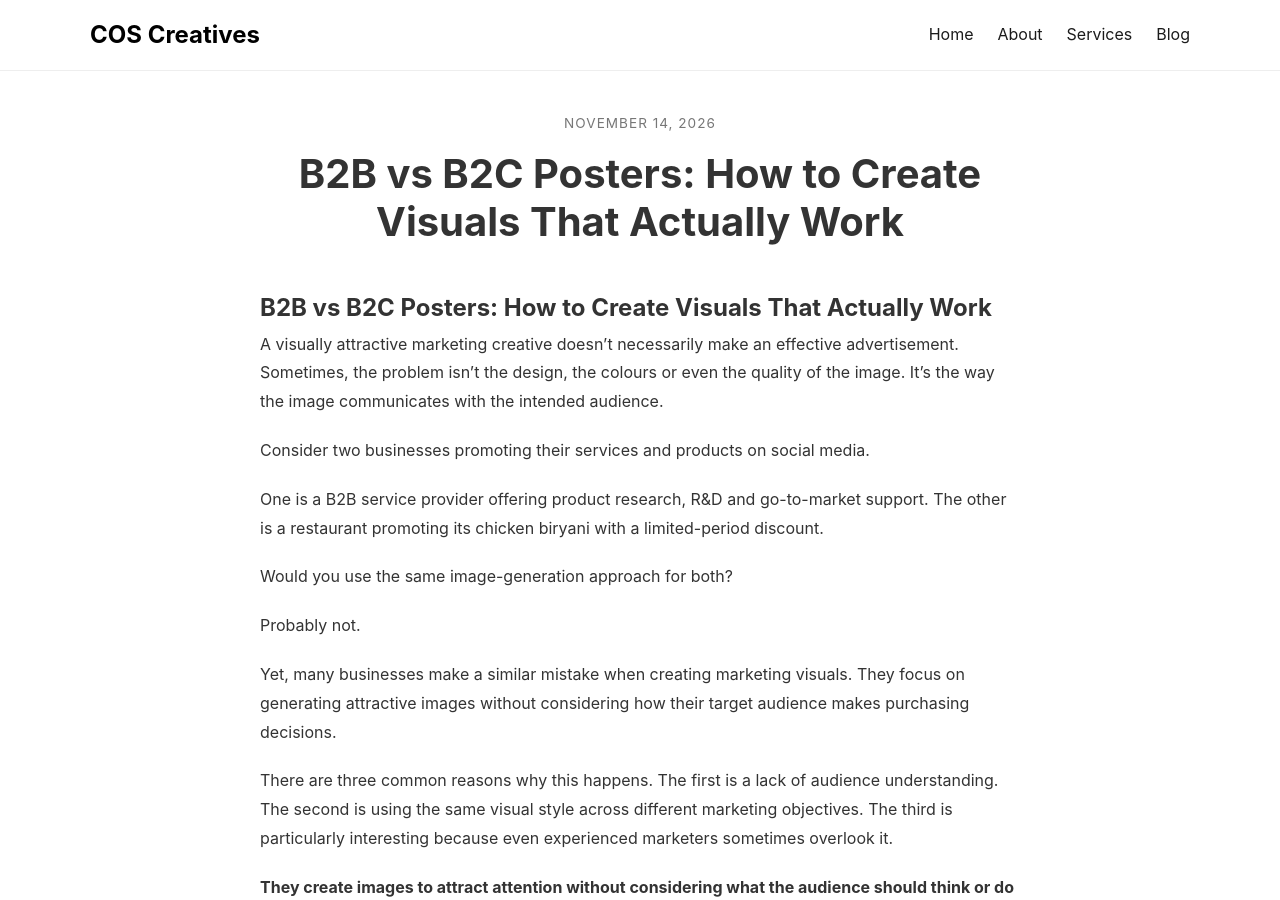
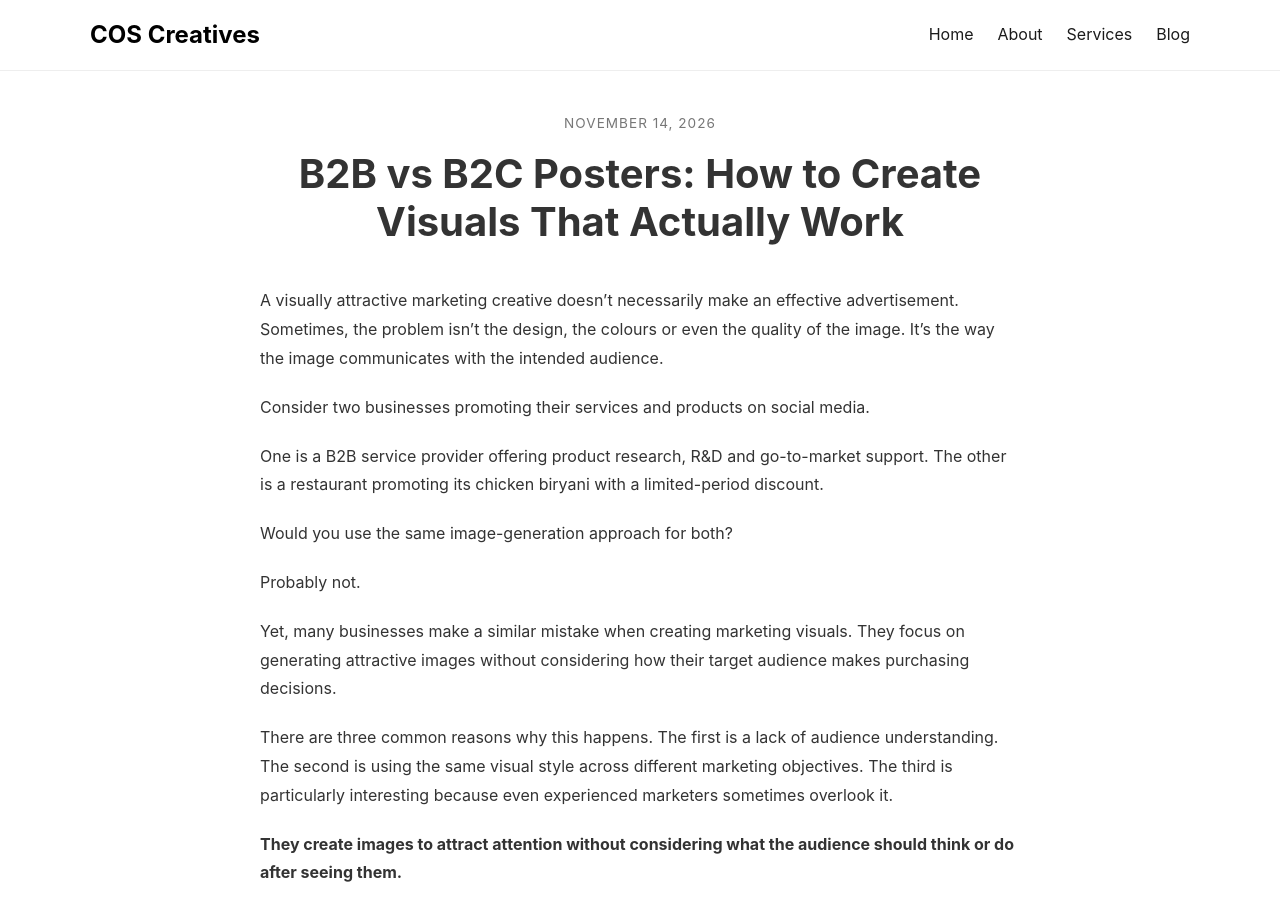
Before and after one commit to coscreativez-main/website, a Jekyll site: the page built from _posts/2026-11-14-b2b-vs-b2c-posters-image-generation.md, in a window 1280 px wide and 900 px high. Built offline with Jekyll 4.4.1, drawn with Linux system fonts in a browser that asks for light colours; a script that is not in the unit is left out.

Commit message:
Remove section header from image generation post
Removed the section header for B2B vs B2C Posters, focusing on the effectiveness of marketing images.

```diff
--- a/_posts/2026-11-14-b2b-vs-b2c-posters-image-generation.md
+++ b/_posts/2026-11-14-b2b-vs-b2c-posters-image-generation.md
@@ -17,9 +17,6 @@ faq:
   - question: "Should B2B marketing images always look professional and minimalist?"
     answer: "No. Professionalism doesn't necessarily mean minimalism. B2B brands can use colourful, expressive and creative imagery when it supports their positioning. The priority is to communicate credibility and relevance to the intended business audience."
 ---
-
-# B2B vs B2C Posters: How to Create Visuals That Actually Work
-
 A visually attractive marketing creative doesn't necessarily make an
 effective advertisement. Sometimes, the problem isn't the design, the
 colours or even the quality of the image. It's the way the image
```
